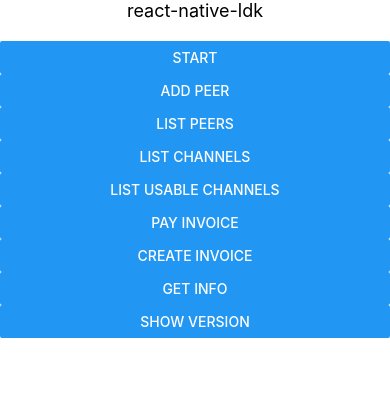
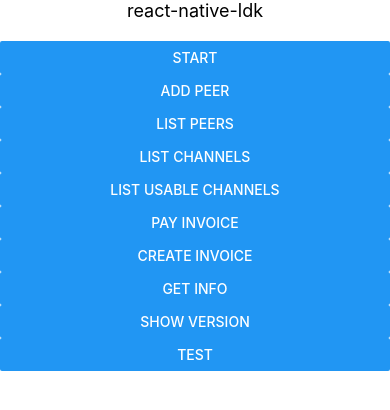
Before and after one commit to synonymdev/react-native-ldk, a React Native app in the folder example/: screen / in a window 390 px wide. Shown: the top 410 px of the page. Built offline with nearby package versions, Linux system fonts and the light colour scheme.

Commit message:
Android setup

```diff
--- a/example/App.tsx
+++ b/example/App.tsx
@@ -228,6 +228,18 @@ const App = () => {
 							setMessage(res.value.ldk);
 						}}
 					/>
+
+					<Button
+						title={'Test'}
+						onPress={async () => {
+							const res = await ldk.test();
+							if (res.isErr()) {
+								return setMessage(res.error.message);
+							}
+
+							setMessage(res.value.ldk);
+						}}
+					/>
 				</ScrollView>
 			</SafeAreaView>
 		</>
--- a/package.json
+++ b/package.json
@@ -24,9 +24,10 @@
     "lint": "yarn run lint:ts",
     "lint:ts": "eslint . --ext .ts,.tsx --fix",
     "prepublish": "yarn lint && yarn run build && npm --no-git-tag-version version patch",
-    "dev:save-native-updates": "cp example/node_modules/@synonymdev/react-native-ldk/ios/*.{m,swift,h} ./ios && cp example/node_modules/@synonymdev/react-native-ldk/ios/Classes/*.swift ./ios/Classes/",
+    "dev:save-ios-updates": "cp example/node_modules/@synonymdev/react-native-ldk/ios/*.{m,swift,h} ./ios && cp example/node_modules/@synonymdev/react-native-ldk/ios/Classes/*.swift ./ios/Classes/",
+    "dev:save-android-updates": "cp example/node_modules/@synonymdev/react-native-ldk/android/src/main/java/com/reactnativeldk/*.kt ./android/src/main/java/com/reactnativeldk/ && cp example/node_modules/@synonymdev/react-native-ldk/android/build.gradle ./android/",
     "dev:update-example-dist": "yarn build && cp -R dist example/node_modules/@synonymdev/react-native-ldk",
-    "dev:example": "yarn dev:save-native-updates && yarn dev:update-example-dist"
+    "dev:example": "yarn dev:save-ios-updates && yarn dev:save-android-updates && yarn dev:update-example-dist"
   },
   "repository": {
     "type": "git",
```
Also changed, not shown: 7 other files (tests, documents, lock files or other folders).
